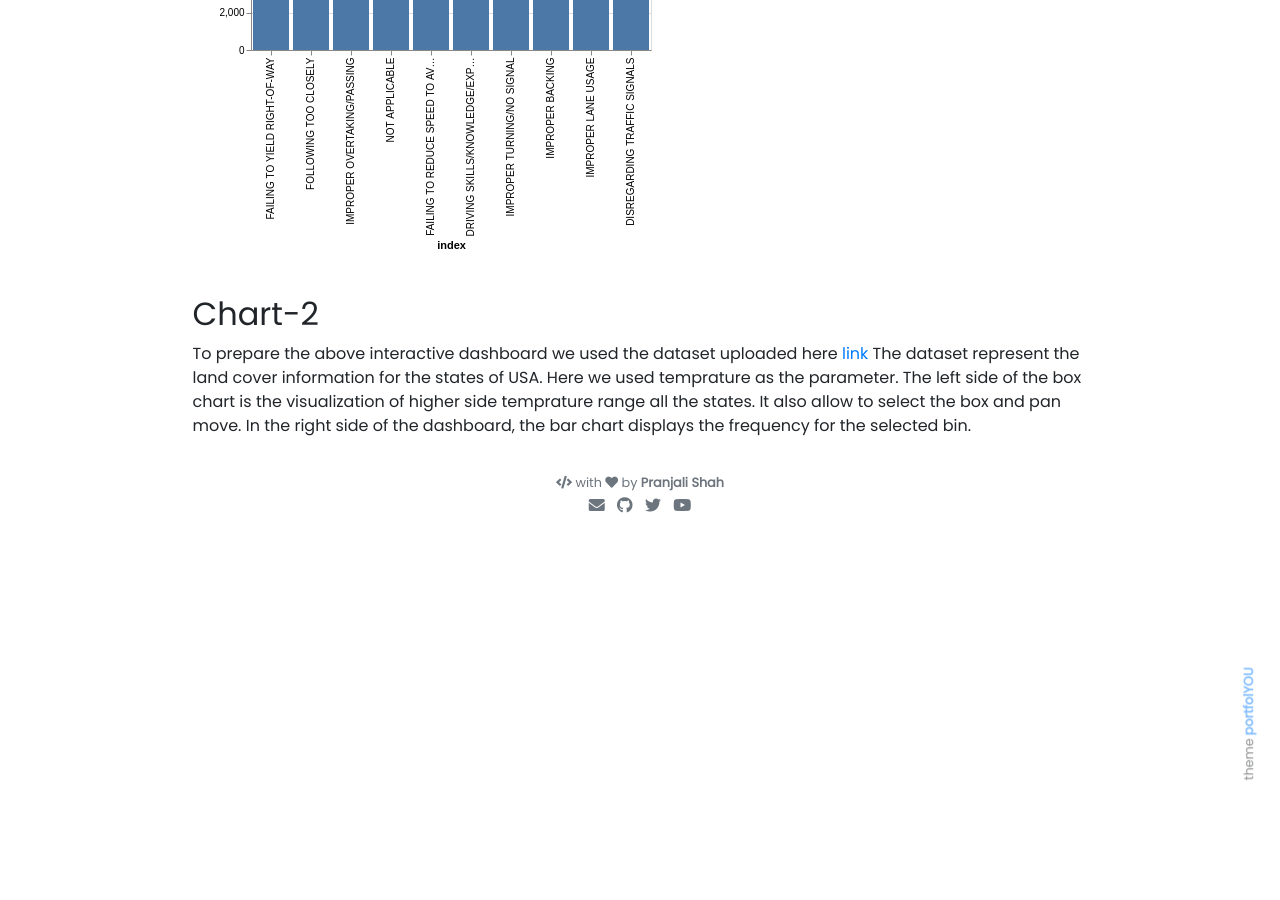
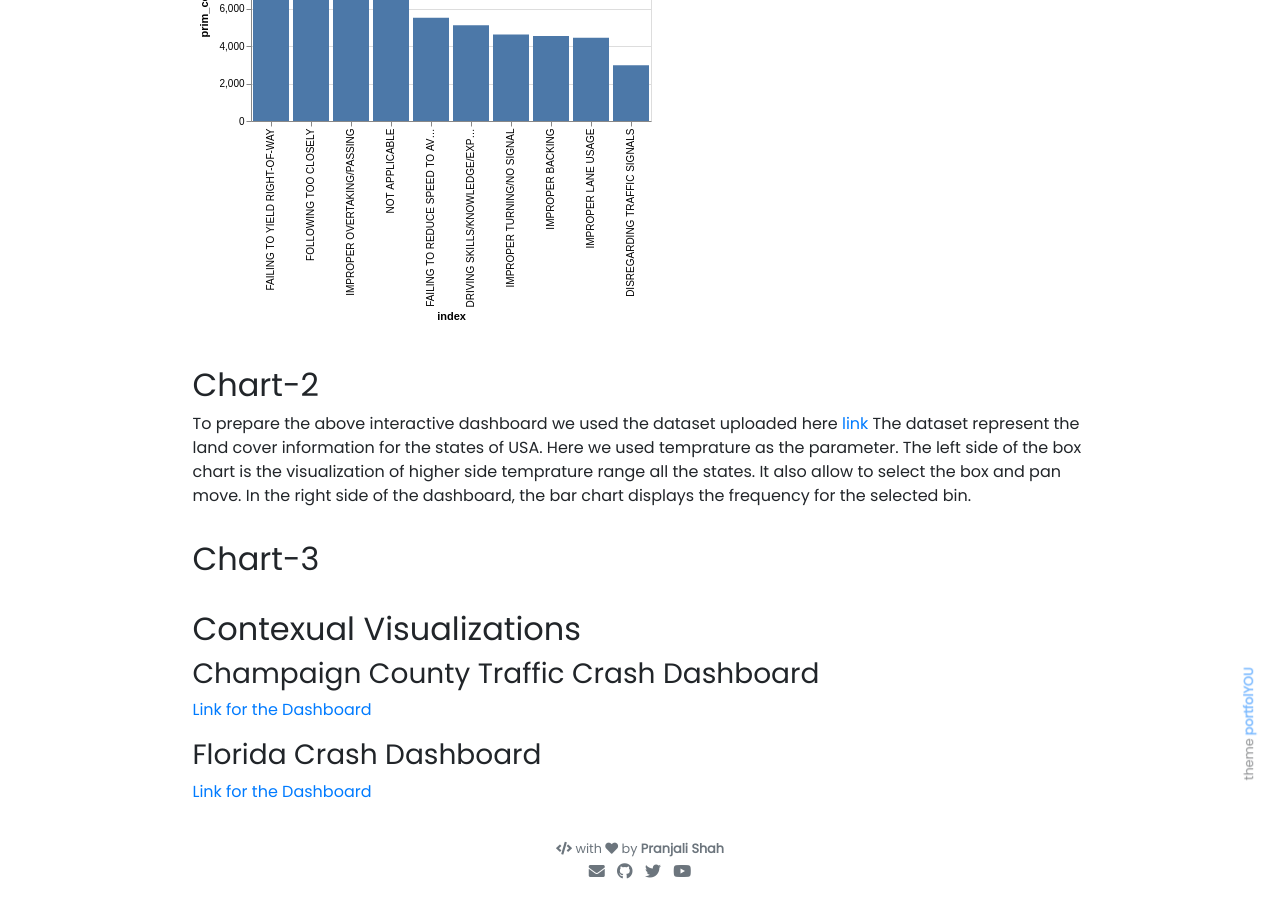
Before and after one commit to pmshah5/pmshah5.github.io, a Jekyll site: the page built from _projects/1_Vega_lite_project.md, in a window 1280 px wide and 900 px high, scrolled down 751 px. Built offline with Jekyll 4.4.1, drawn with Linux system fonts in a browser that asks for light colours; nearby versions of some CDN libraries; before the commit the page ends 1285 px from its top, so only the background shows below that.

Commit message:
Update 1_Vega_lite_project.md

```diff
--- a/_projects/1_Vega_lite_project.md
+++ b/_projects/1_Vega_lite_project.md
@@ -30,3 +32,15 @@
 ## Chart-2
 
 To prepare the above interactive dashboard we used the dataset uploaded here [link](https://github.com/UIUC-iSchool-DataViz/is445_bcubcg_fall2022/raw/main/data/michigan_lld.flt) The dataset represent the land cover information for the states of USA. Here we used temprature as the parameter. The left side of the box chart is the visualization of higher side temprature range all the states. It also allow to select the box and pan move. In the right side of the dashboard, the bar chart displays the frequency for the selected bin.
+
+## Chart-3
+
+## Contexual Visualizations
+
+### Champaign County Traffic Crash Dashboard
+
+[Link for the Dashboard](https://crashdashboard.ccrpc.org/)
+
+### Florida Crash Dashboard
+
+[Link for the Dashboard](https://www.flhsmv.gov/traffic-crash-reports/crash-dashboard/)
```
Also changed, not shown: other parts of _projects/1_Vega_lite_project.md (+2 -0 lines).
